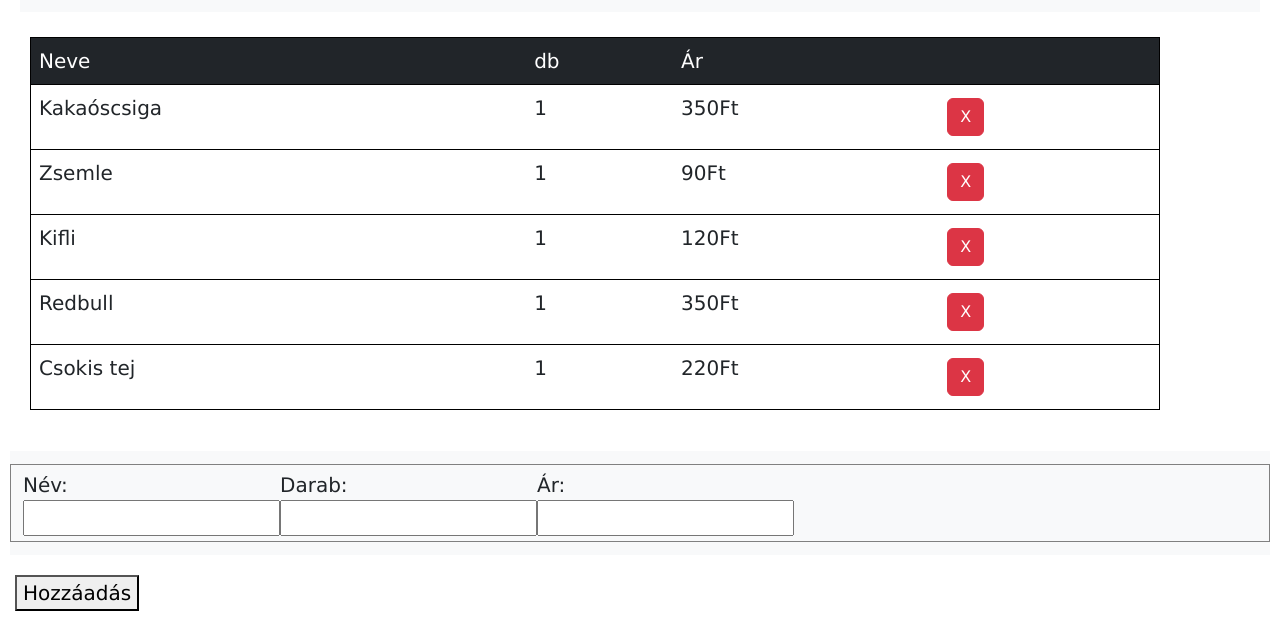
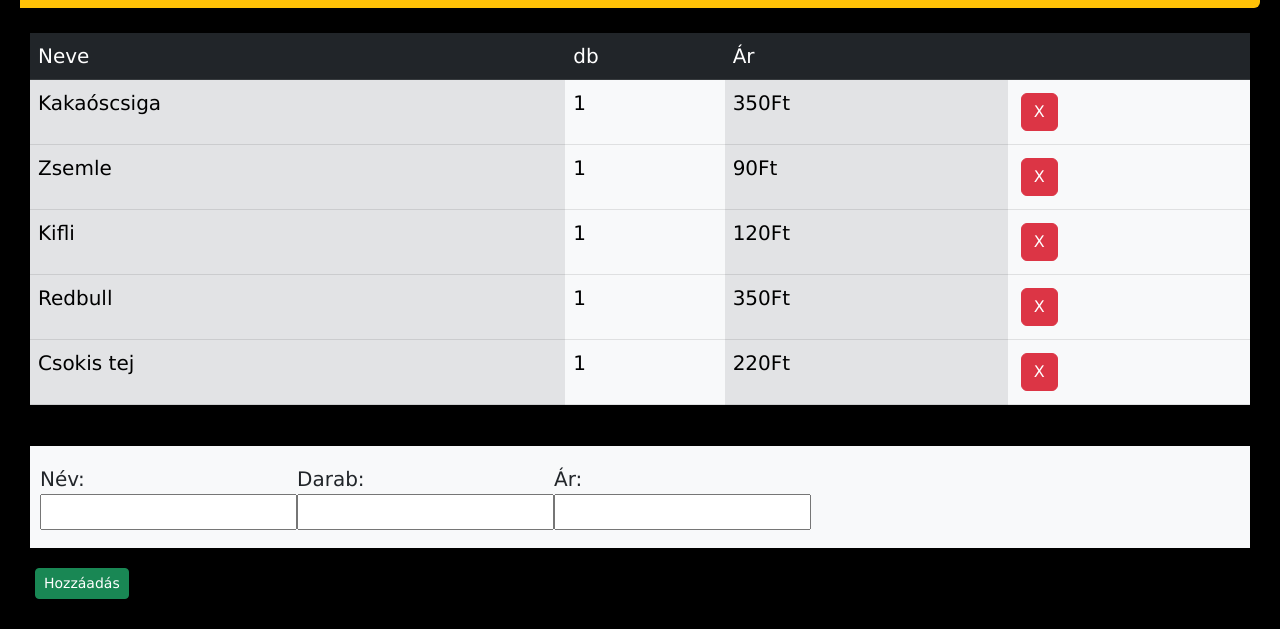
Before and after one commit to Martonnvok/ArusitoOldal, a plain HTML site: page admin.html in a window 1280 px wide. Shown: the part 182-811 px from the top of the page. Drawn offline with nearby package versions, Linux system fonts and the light colour scheme.

Commit message:
Bootstrap 5 formálása

```diff
--- a/AdatokMegjelenitese.js
+++ b/AdatokMegjelenitese.js
@@ -3,64 +3,57 @@ import { xKattintas } from "./GombokHsznalata.js";
 export function megjelenitDiv(list) {
   const ARTICLE = $("article");
   const DIVTORLES = ARTICLE.find(".div");
-  const MODALID = $("#myModal .modal-contenct")
+  const MODALID = $("#myModal .modal-content");
   DIVTORLES.remove();
 
-  let htmlkod = `<div class="semmi row"> `;
+  const HEADER = $("header");
+  let header = "";
+  header += `<h1 class="text-warning">Oláh Pékség</h1>`;
+
+  let htmlkod = `<div class="semmi row bg-secondary p-3"> `;
   for (let index = 0; index < list.length; index++) {
-    htmlkod +=
-      `
-
-        <div class=" col-3 col-3">
+    htmlkod += `
+      <div class="text-bg-dark col-3 col-3 rounded-4 border border-warning">
         <p>Neve: ${list[index].nev}</p>
-            <p>db:${list[index].darab}</p>
+        <p>db: ${list[index].darab}</p>
         <p>Ár: ${list[index].ar}Ft</p>
-            <p>Kép: <img class="img-fluid" src="${list[index].kep}" alt="kep${index}"></p>
-            <p><button class="jobb btn btn-primary">+</button><button class="bal btn btn-primary">- </button></p>
-            <p><button class="kosar btn btn-success" id="id1${index}">Kosárba rakás</button></p>
-            <p><button class="class2 megnezem btn btn-info" data-bs-toggle="modal">Megnézem</button></p>
-        </div>`;
+        <p>Kép: <img class="img-fluid border border-warning" src="${list[index].kep}" alt="kep${index}"></p>
+        <p><button class="jobb btn btn-primary ">+</button><button class="bal btn btn-primary">-</button></p>
+        <p><button class="kosar btn btn-success btn-sm" id="id1${index}">Kosárba</button></p>
+        <p><button type="button" class="btn btn-primary ">Mutat</button></p>
+      </div>`
+      ;
   }
-
-
 
   /*
   const KOSARAK = $(".class2");
-  KOSARAK.on("click",function()  {
-  let id = even.target.id;
+  KOSARAK.on("click", function(event) {
+    let id = event.target.id.substring(3);
     let bruh = `
-  <button type="button" class="btn btn-primary" data-bs-toggle="modal" data-bs-target="#myModal">
-    Open modal
-  </button>
-
       <div class="modal" id="myModal">
         <div class="modal-dialog">
           <div class="modal-content">
-
             <div class="modal-header">
               <h4 class="modal-title">${list[id].nev}</h4>
               <button type="button" class="btn-close" data-bs-dismiss="modal"></button>
             </div>
-
             <div class="modal-body">
-          Modal body..
+              <p>${list[id].leiras}</p>
             </div>
-
             <div class="modal-footer">
-          <button type="button" class="btn btn-danger" data-bs-dismiss="modal">Close</button>
-        </div>
-
+              <button type="button" class="btn btn-danger" data-bs-dismiss="modal">Bezárás</button>
             </div>
           </div>
         </div>
-
+      </div>
     `;
     MODALID.html(bruh);
-  })
-  megjegyzés: data-bs-target="#myModal"
+  });
 */
   ARTICLE.html(htmlkod);
+  HEADER.append(header);
 }
+
 
 //Az admin, weblap elejét jeleníti meg
 
@@ -69,14 +62,14 @@ export function megjelenitTabla(adatok) {
   const ARTICLE = $("article");
 
   let htmlkod = `
-    <div class="container mt-3 semmi">
-      <table class="table" id="torol">
+    <div class="semmi">
+      <table class="table" id="torol table table-dark table-striped rounded-4">
         <thead class="table-dark">
           <tr>
-            <td>Neve</td>
-            <td>db</td>
-            <td>Ár</td>
-            <td></td>
+            <td class="table-dark">Neve</td>
+            <td class="table-dark">db</td>
+            <td class="table-dark">Ár</td>
+            <td class="table-dark"></td>
           </tr>
         </thead>
         <tbody>
@@ -84,10 +77,10 @@ export function megjelenitTabla(adatok) {
   for (let index = 0; index < adatok.length; index++) {
     htmlkod += `
           <tr>
-            <td>${adatok[index].nev}</td>
-            <td>${adatok[index].darab}</td>
-            <td>${adatok[index].ar}Ft</td>
-            <td><button class="btn btn-danger" id="x${index}">X</button></td>
+            <td class="table-secondary">${adatok[index].nev}</td>
+            <td class="table-light">${adatok[index].darab}</td>
+            <td class="table-secondary">${adatok[index].ar}Ft</td>
+            <td class="table-light"><button class="btn btn-danger" id="x${index}">X</button></td>
           </tr>
     `;
   }
@@ -102,20 +95,17 @@ export function megjelenitTabla(adatok) {
 
 //Navigáció, oldal linkek
 export function nav() {
-  const HEADER = $("header");
-  let header = "";
-  header += `<h1>Oláh Pékség</h1>`;
   const NAV = $("nav");
   let nav = "";
   nav +=
     `
-        <nav class=" navbar navbar-expand-lg navbar-light bg-light">
-  <div class="container-fluid">
-    <a class="navbar-brand" >Navigációk</a>
+        <nav class=" navbar navbar-expand-lg navbar-warning bg-warning rounded-end">
+  <div class="semmi  container-fluid">
+    <a class="navbar-brand " >Navigációk</a>
     <button class="navbar-toggler" type="button" data-bs-toggle="collapse" data-bs-target="#navbarText" aria-controls="navbarText" aria-expanded="false" aria-label="Toggle navigation">
       <span class="navbar-toggler-icon"></span>
     </button>
-    <div class="collapse navbar-collapse" id="navbarText">
+    <div class="semmi collapse navbar-collapse" id="navbarText">
       <ul class="navbar-nav me-auto mb-2 mb-lg-0">
         <li class="nav-item">
           <a class="nav-link active" aria-current="page" href="index.html">Főoldal</a>
@@ -133,11 +123,11 @@ export function nav() {
 export function adminHozzaad() {
   const HEADER = $("header");
   let header = "";
-  header += `<h1>Oláh Pékség</h1>`;
+  header += `<h1 class="text-warning">Oláh Pékség</h1>`;
   const ASIDE = $("aside");
   let aside = `
       <nav class="navbar navbar-expand-sm bg-light">
-        <div class="container-fluid">
+        <div class="container-fluid semmi">
           <ul class="navbar-nav">
             <li class="nav-item">
               <label>Név:</label>
@@ -168,7 +158,7 @@ export function hozzaAdas(adatok) {
   const ASIDE = $("aside");
   let aside = `
       <div class="semmi">
-        <button id="b">Hozzáadás</button>
+        <button class="kosar btn btn-success btn-sm" id="b">Hozzáadás</button>
       </div>
     `;
   ASIDE.append(aside);
@@ -188,8 +178,8 @@ export function hozzaAdas(adatok) {
 export function kosarMegjelenit() {
   const ASIDE = $("aside");
   let aside = `
-        <div class="semmi">
-        <p>Kosár össz:</p>
+        <div class="semmi text-bg-dark col-3 col-3 rounded-4 border border-warning">
+          <p>Kosár összes tartalma:</p>
           <p class="szamol">0</p>
         </div>
     `;
@@ -197,8 +187,3 @@ export function kosarMegjelenit() {
 
 
 }
-
-export function mutat(list) {
-
-
-}
--- a/sytle.css
+++ b/sytle.css
@@ -1,5 +1,6 @@
 /*Alap betűszínek és stílus*/
 body{
+    background-color: black;
     font-family: Verdana, Geneva, Tahoma, sans-seri;
     font-size: 20px;
     margin: 0px;
@@ -9,20 +10,20 @@ h1{
     text-align: center;
 }
 
-tr{
-    border: 1px solid black;
-}
+
 nav{
-
     margin: 10px;
 }
-img{
-    height: 125px;
-}
+
 article{
-
     margin: 20px;
 }
+
+aside{
+    margin: 20px;
+}
+
+
 div{
     /*Flexes elhelyezkedések*/
     /*
```
Also changed, not shown: index.html (+1 -1 lines), kepek/redbull.png, 1 other file. Lines whose indentation alone changed are shown as unchanged.
